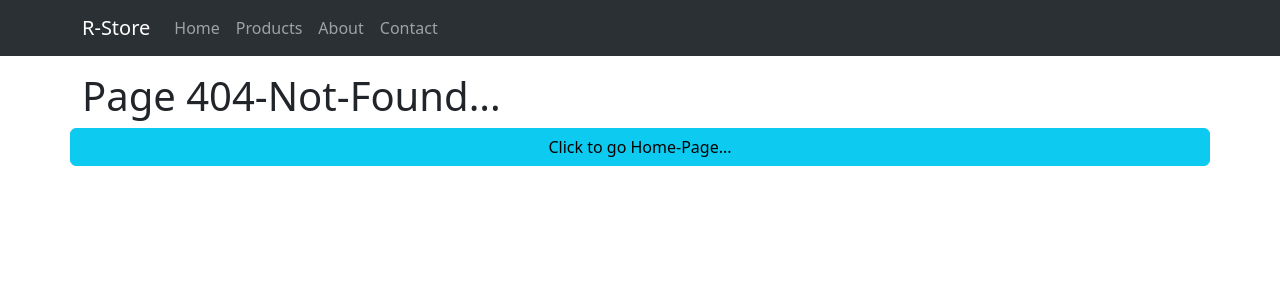
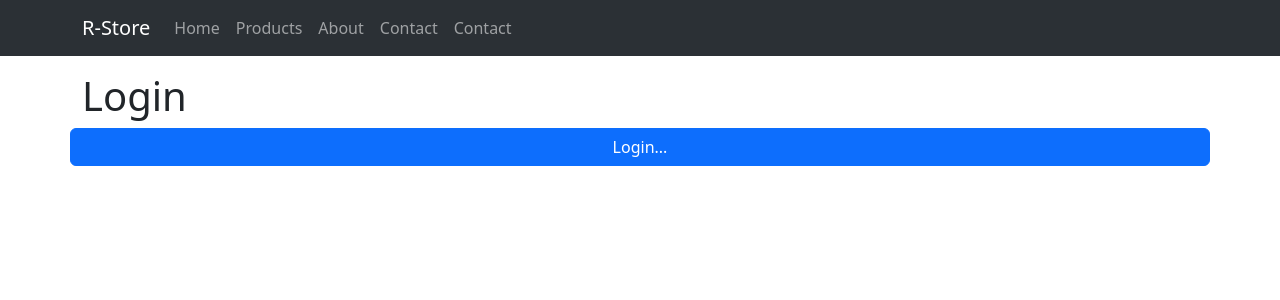
Before and after one commit to AliCanKANBOLAT/ReactRouterDOM, a React (Vite) app: page /Login in a window 1280 px wide. Before the commit this address had no page. Shown: the top 300 px of the page. Built offline with nearby package versions, Linux system fonts and the light colour scheme.

Commit message:
Login-component-created

```diff
--- a/src/App.jsx
+++ b/src/App.jsx
@@ -1,19 +1,34 @@
 import { useState } from 'react'
+import { useNavigate } from 'react-router-dom';
 import Navbar from './components/Navbar'
 import SiteRoutes from './components/SiteRouts'
 
 
 
 function App() {
-  const [count, setCount] = useState(0)
+  const navigate = useNavigate()
+  const [user, setUser] = useState(null)
+
+  const handleLogin = () => {
+    const user = { id: 1, name:"lorem"}
+    setUser(user)
+    localStorage.setItem("user", JSON.stringify(user))
+    navigate('/')
+  }
+
+  const handleLogout = () => {
+    localStorage.removeItem("user")
+    setUser(null)
+  }
+
 
   return (
     <>
-    <Navbar />
+    <Navbar user={user} handleLogout={handleLogout}/>
       <div className="container">
         <div className="row">
           <div className="col-sm-12"></div>
-          <SiteRoutes />
+          <SiteRoutes handleLogin={handleLogin}/>
         </div>
       </div>
     </>
--- a/src/Pages/Login.jsx
+++ b/src/Pages/Login.jsx
@@ -1,7 +1,13 @@
-export default function Login () {
-    return(
-        <>
+export default function Login({ handleLogin }) {
+    return (
+      <>
         <h1>Login</h1>
-        </>
+        <button
+          className="btn btn-primary"
+          onClick={handleLogin}
+        >
+         Login...
+        </button>
+      </>
     )
-}
+  }
--- a/src/components/Navbar.jsx
+++ b/src/components/Navbar.jsx
@@ -1,6 +1,6 @@
 import { Link, NavLink } from "react-router-dom";
 
-export default function Navbar () {
+export default function Navbar ({user,handleLogout}) {
     return(
         <>
         <nav className="navbar navbar-expand-lg bg-body-tertiary mb-3" data-bs-theme="dark">
@@ -15,6 +15,10 @@
         <NavLink className="nav-link" to="/Products">Products</NavLink>
         <NavLink className="nav-link" to="/About">About</NavLink>
         <NavLink className="nav-link" to="/Contact">Contact</NavLink>
+        {
+            user ? <button className="nav-link" onClick={handleLogout}>Logout ({user.name})</button> :
+            <NavLink className="nav-link" to="/Contact">Contact</NavLink>
+        }
          </div>
          </div>
          </div>
--- a/src/components/SiteRouts.jsx
+++ b/src/components/SiteRouts.jsx
@@ -4,8 +4,9 @@
 import Contact from "../Pages/contact";
 import PageNotFound from '../Pages/PageNotFound';
 import { Category, Product, ProductLayOut, Products } from '../products';
+import Login from '../Pages/Login';
 
-export default function SiteRoutes() {
+export default function SiteRoutes({handleLogin}) {
     return(
         <Routes>
             <Route path="/" element={<Home />} />
@@ -16,6 +17,7 @@
             <Route path="category/:categoryName" element={<Category/>} />
             <Route path="product/:productId" element={<Product/>} />
             </Route>
+            <Route path="/Login" element={<Login handleLogin={handleLogin} />} />
             <Route path="*" element={<PageNotFound />} />
         </Routes>
     )
```
